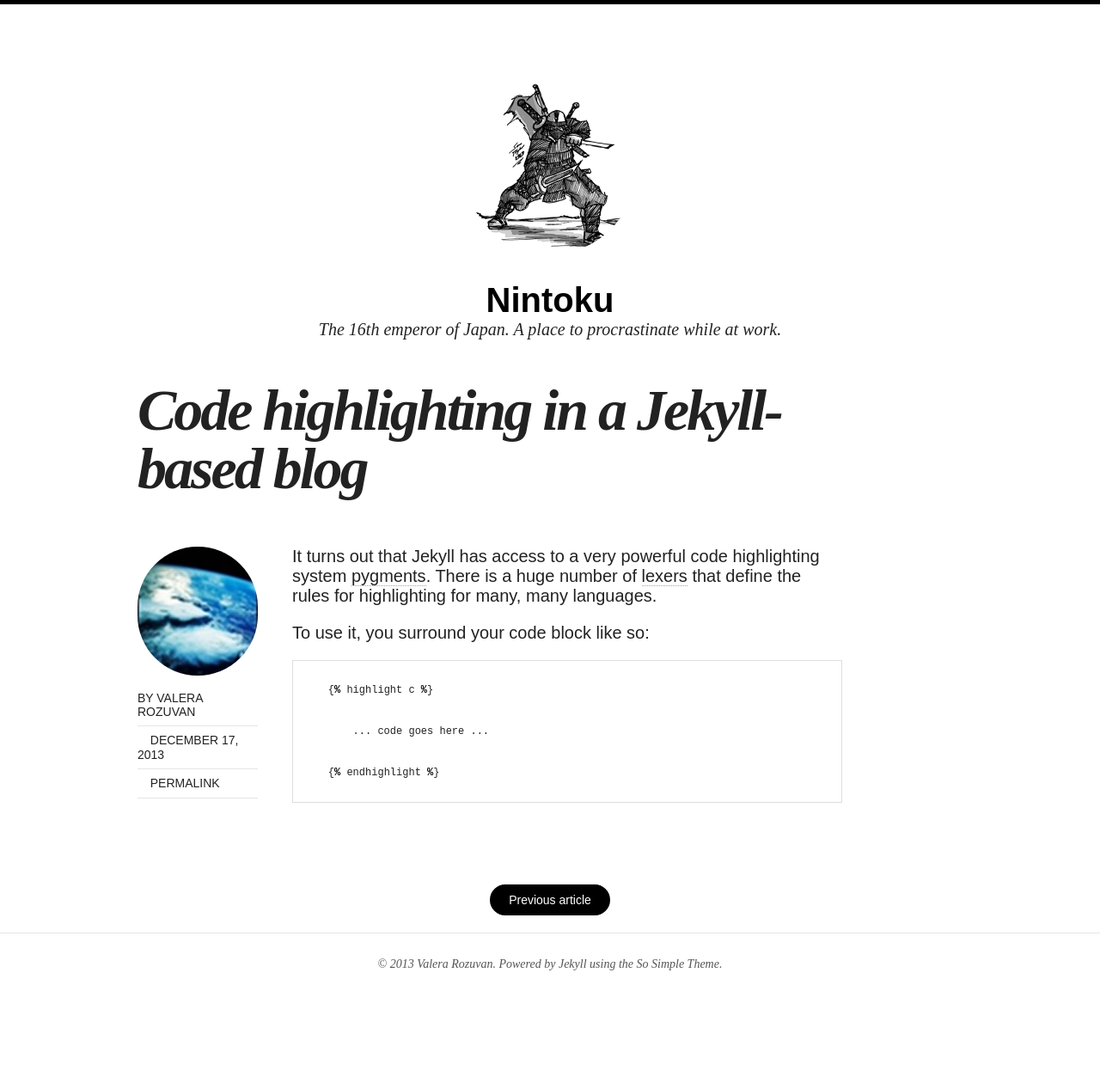
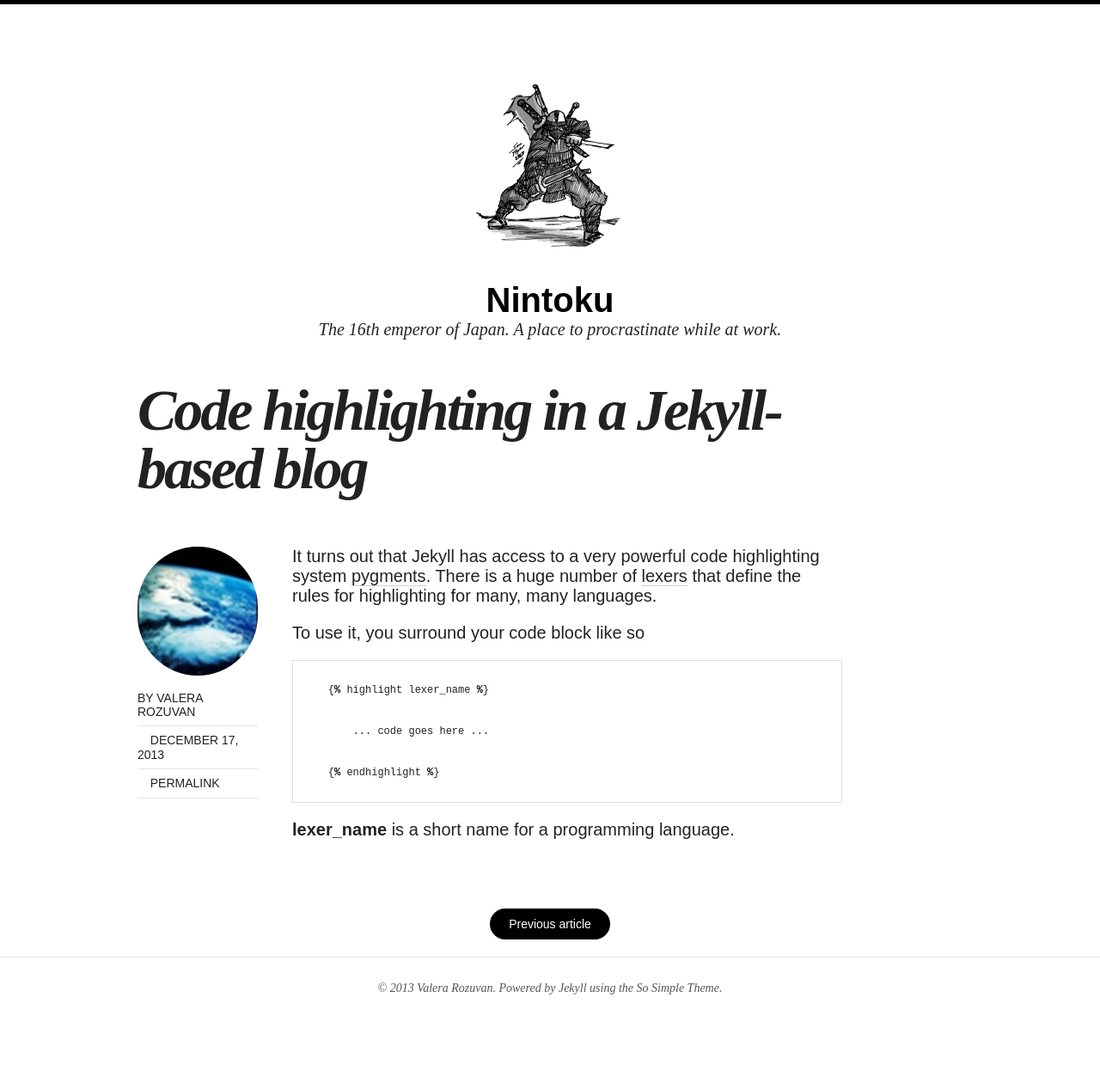
Before and after one commit to valera-rozuvan/nintoku, a Jekyll site: the page built from site/_posts/2013-12-17-code-highlighting-jekyll-based-blog.markdown, in a window 1280 px wide. Shown: the whole page at 86% size. Built offline with Jekyll 4.4.1, drawn with Linux system fonts in a browser that asks for light colours; nearby versions of some CDN libraries; before the commit the page ends 1232 px from its top, so only the background shows below that.

Commit message:
Added a post.

```diff
--- a/site/_posts/2013-12-17-code-highlighting-jekyll-based-blog.markdown
+++ b/site/_posts/2013-12-17-code-highlighting-jekyll-based-blog.markdown
@@ -9,14 +9,16 @@ It turns out that Jekyll has access to a very powerful code highlighting system
 [pygments](http://pygments.org/). There is a huge number of [lexers](http://pygments.org/docs/lexers/)
 that define the rules for highlighting for many, many languages.
 
-To use it, you surround your code block like so:
+To use it, you surround your code block like so
 
 {% highlight c %}
 {% raw %}
-    {% highlight c %}
+    {% highlight lexer_name %}
 
         ... code goes here ...
 
     {% endhighlight %}
 {% endraw %}
 {% endhighlight %}
+
+**lexer_name** is a short name for a programming language.
```
